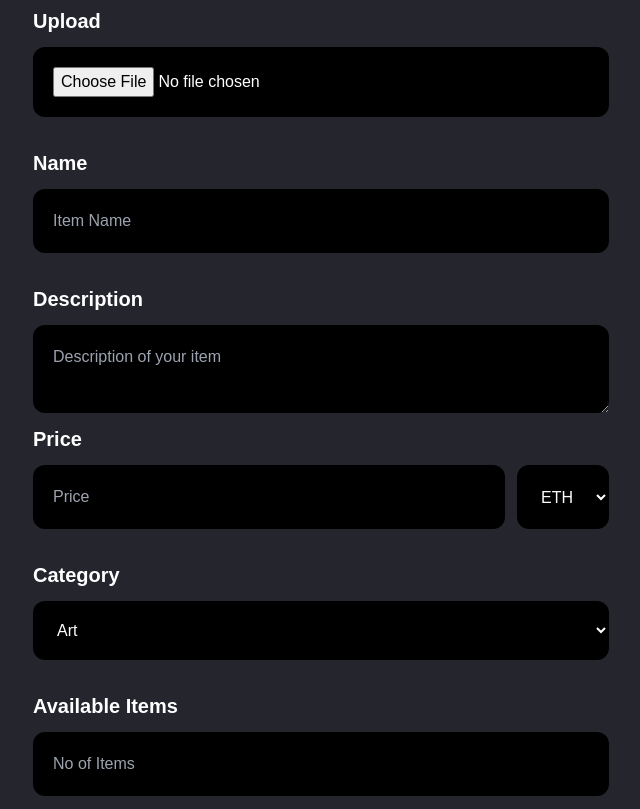
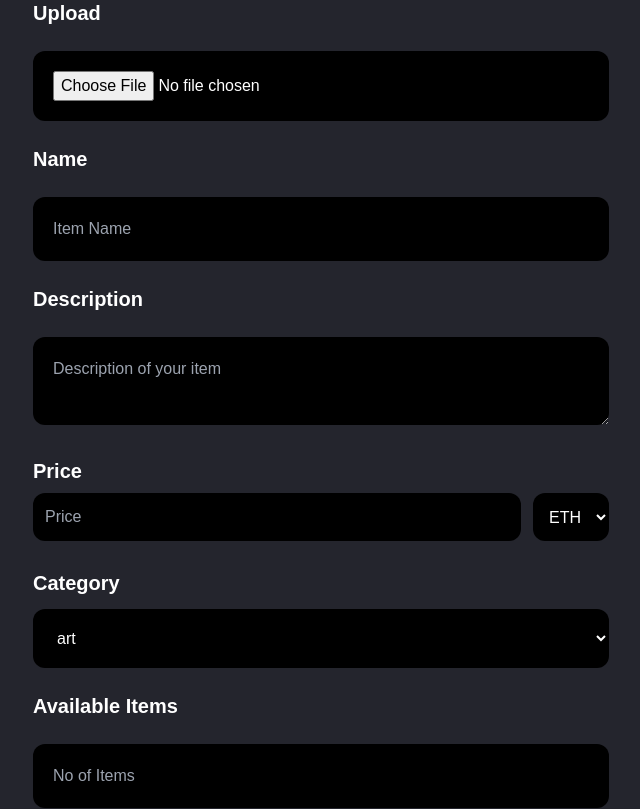
Before and after one commit to TanatornZ/NFT-Clone, a Next.js app: page /create in a window 1280 px wide. Shown: the part 580-1389 px from the top of the page, without its empty margins (319-959 px from the left). Built offline with nearby package versions, Linux system fonts and the light colour scheme.

Commit message:
create field componet

```diff
--- a/components/Login.tsx
+++ b/components/Login.tsx
@@ -1,6 +1,7 @@
 import React from "react";
 import PrimaryButton from "./buttons/PrimaryButton";
 import SecondaryButton from "./buttons/SecondaryButton";
+import Field from "./inputField/Field";
 
 type Props = {};
 
@@ -9,25 +10,12 @@ function Login({}: Props) {
     <div className="py-8 px-5 md:px-8  bg-card flex flex-col w-2/3 md:max-w-sm rounded-xl mx-auto text-white">
       <p className="text-4xl text-extrabold text-center">Login</p>
 
-      <div className="flex flex-col mt-8">
-        <label className="text-xl font-bold">Username</label>
-        <input
-          type="text"
-          name=""
-          id=""
-          className="bg-black p-5 my-3 rounded-xl"
-          placeholder="Username"
-        />
-        <label className="text-xl font-bold mt-5">Password</label>
-        <input
-          type="password"
-          name=""
-          id=""
-          className="bg-black p-5 my-3 rounded-xl"
-          placeholder="Password"
-        />
+      <div className="flex flex-col mt-3">
+        <Field label="Username" type="text" placeholder="Username" />
+        <Field label="Password" type="password" placeholder="Password" />
+
         <div className="flex justify-between mt-5">
-          <PrimaryButton text="Login" goto="login"/>
+          <PrimaryButton text="Login" goto="login" />
           <SecondaryButton text="Register" goto="register" />
         </div>
       </div>
--- a/components/create/Create.tsx
+++ b/components/create/Create.tsx
@@ -1,6 +1,9 @@
 import Image from "next/image";
 import React from "react";
 import PrimaryButton from "../buttons/PrimaryButton";
+import Field from "../inputField/Field";
+import SelectField from "../inputField/SelectField";
+import TextAndSelect from "../inputField/TextAndSelect";
 
 type Props = {};
 
@@ -22,69 +25,40 @@ function Create({}: Props) {
         </div>
       </div>
 
-      <form action="" className="flex flex-col mt-8">
-        <label className="text-xl font-bold">Upload</label>
-        <input
-          type="file"
-          name=""
-          id=""
-          className="bg-black p-5 my-3 rounded-xl "
-        />
-        <label className="text-xl font-bold mt-5">Name</label>
-        <input
-          type="text"
-          name=""
-          id=""
-          className="bg-black p-5 my-3 rounded-xl"
-          placeholder="Item Name"
-        />
-
-        <label className="text-xl font-bold mt-5">Description</label>
-        <textarea
-          className="bg-black p-5 my-3 rounded-xl"
+      <div className="flex flex-col mt-3">
+        <Field label="Upload" type="file" />
+        <Field label="Name" type="text" placeholder="Item Name" />
+        <Field
+          label="Description"
+          type="textarea"
           placeholder="Description of your item"
         />
 
-        <div className="">
-          <label className="text-xl font-bold mt-5">Price</label>
-          <div className="flex w-full">
-            <input
-              type="text"
-              name=""
-              id=""
-              className="bg-black p-5 my-3 rounded-xl w-full mr-3"
-              placeholder="Price"
-            />
-            <select className="bg-black p-5 my-3 rounded-xl">
-              <option value="ETH">ETH</option>
-              <option value="BTC">BTC</option>
-              <option value="LTC">LTC</option>
-            </select>
-          </div>
-        </div>
+        <TextAndSelect
+          label="Price"
+          inputType="text"
+          inputPlaceholder="Price"
+          options={["ETH", "BTC", "LCT"]}
+        />
 
-        <label className="text-xl font-bold mt-5">Category</label>
+        <SelectField
+          label="Category"
+          options={[
+            "art",
+            "Photography",
+            "Sports",
+            "Collectibles",
+            "Trading",
+            "Utility",
+          ]}
+        />
 
-        <select className="bg-black p-5 my-3 rounded-xl">
-          <option>Art</option>
-          <option>Photography</option>
-          <option>Sports</option>
-          <option>Collectibles</option>
-          <option>Trading Cards</option>
-          <option>Utility</option>
-        </select>
-        <label className="text-xl font-bold mt-5">Available Items</label>
-        <input
-          type="password"
-          name=""
-          id=""
-          className="bg-black p-5 my-3 rounded-xl"
-          placeholder="No of Items"
-        />
+        <Field label="Available Items" type="text" placeholder="No of Items" />
+
         <div className="flex justify-end mt-5">
           <PrimaryButton text="Create Item" />
         </div>
-      </form>
+      </div>
     </div>
   );
 }
--- a/components/hotBids/Bid.tsx
+++ b/components/hotBids/Bid.tsx
@@ -1,5 +1,5 @@
 import Image from "next/image";
-import Router from "next/router";
+import Router, { useRouter } from "next/router";
 
 import React from "react";
 import { BsHeartFill } from "react-icons/bs";
@@ -11,8 +11,11 @@ type Props = {
 };
 
 function Bid({ img, name, price, like }: Props) {
+
+  const router = useRouter()
+
   const goToBid = () => {
-    Router.push("/post/1");
+    router.push("/post/[post]");
   };
 
   return (
--- /dev/null
+++ b/components/inputField/Field.tsx
@@ -0,0 +1,32 @@
+import React from "react";
+
+type Props = {
+  label: string;
+  type: string;
+  placeholder?: string;
+
+};
+
+function Field({ label, type, placeholder }: Props) {
+  return (
+    <>
+      <label className="text-xl font-bold py-3">{label}</label>
+      {type === 'textarea' ? (
+        <textarea
+          className="bg-black p-5 my-3 rounded-xl"
+          placeholder="Description of your item"
+        />
+      ) : (
+        <input
+          type={type}
+          name=""
+          id=""
+          className="bg-black p-5 my-3 rounded-xl"
+          placeholder={placeholder}
+        />
+      )}
+    </>
+  );
+}
+
+export default Field;
--- /dev/null
+++ b/components/inputField/SelectField.tsx
@@ -0,0 +1,21 @@
+import React from "react";
+
+type Props = {
+  label: string;
+  options: string[];
+};
+
+function SelectField({ label, options }: Props) {
+  return (
+    <>
+      <label className="text-xl font-bold mt-5">{label}</label>
+      <select className="bg-black p-5 my-3 rounded-xl">
+        {options.map((option, i) => (
+          <option key={i} className="my-2">{option}</option>
+        ))}
+      </select>
+    </>
+  );
+}
+
+export default SelectField;
--- /dev/null
+++ b/components/inputField/TextAndSelect.tsx
@@ -0,0 +1,32 @@
+import React from "react";
+
+type Props = {
+  label?: string;
+  options: string[];
+  inputPlaceholder: string;
+  inputType: string;
+};
+
+function TextAndSelect({ label, options, inputPlaceholder, inputType }: Props) {
+  return (
+    <>
+      {label && <label className="text-xl font-bold mt-5">{label}</label>}
+      <div className="flex w-full">
+        <input
+          type={inputType}
+          name=""
+          id=""
+          className="bg-black p-3 my-2 rounded-xl w-full mr-3"
+          placeholder={inputPlaceholder}
+        />
+        <select className="bg-black p-3 my-2 rounded-xl">
+          {options.map((option, i) => (
+            <option key={i}> {option}</option>
+          ))}
+        </select>
+      </div>
+    </>
+  );
+}
+
+export default TextAndSelect;
--- a/components/register/Register.tsx
+++ b/components/register/Register.tsx
@@ -2,6 +2,7 @@ import Image from "next/image";
 import React from "react";
 import PrimaryButton from "../buttons/PrimaryButton";
 import SecondaryButton from "../buttons/SecondaryButton";
+import Field from "../inputField/Field";
 
 type Props = {};
 
@@ -20,47 +21,13 @@ function Register({}: Props) {
         </div>
       </div>
 
-      <div className="flex flex-col mt-8">
-        <label className="text-xl font-bold">Upload</label>
-        <input
-          type="file"
-          name=""
-          id=""
-          className="bg-black p-5 my-3 rounded-xl"
-          placeholder="Name"
-        />
-        <label className="text-xl font-bold">Full Name</label>
-        <input
-          type="text"
-          name=""
-          id=""
-          className="bg-black p-5 my-3 rounded-xl"
-          placeholder="Name"
-        />
-        <label className="text-xl font-bold">Username</label>
-        <input
-          type="text"
-          name=""
-          id=""
-          className="bg-black p-5 my-3 rounded-xl"
-          placeholder="Username"
-        />
-        <label className="text-xl font-bold">Email</label>
-        <input
-          type="email"
-          name=""
-          id=""
-          className="bg-black p-5 my-3 rounded-xl"
-          placeholder="Email"
-        />
-        <label className="text-xl font-bold mt-5">Password</label>
-        <input
-          type="password"
-          name=""
-          id=""
-          className="bg-black p-5 my-3 rounded-xl"
-          placeholder="Password"
-        />
+      <div className="flex flex-col mt-3">
+        <Field label="Upload" type="file"  />
+        <Field label="Fullname" type="text" placeholder="Fullname" />
+        <Field label="Username" type="text" placeholder="Username" />
+        <Field label="Email" type="email" placeholder="Email" />
+        <Field label="Password" type="password" placeholder="Password" />
+
         <div className="flex justify-between mt-5">
           <PrimaryButton text="register" />
           <SecondaryButton text="login" goto="login" />
--- a/components/seller/Seller.tsx
+++ b/components/seller/Seller.tsx
@@ -1,6 +1,6 @@
 import Image from "next/image";
 import Link from "next/link";
-import Router from "next/router";
+import Router, { useRouter } from "next/router";
 import React, { MouseEvent } from "react";
 
 type Props = {
@@ -11,8 +11,9 @@ type Props = {
 };
 
 function Seller({ name, total, img, id }: Props) {
+  const router = useRouter();
   const goToProfile = (e: MouseEvent<HTMLDivElement>) => {
-    Router.push("/profile/james");
+    router.push("/profile/james");
   };
 
   return (
--- a/pages/profile/[profile].tsx
+++ b/pages/profile/[profile].tsx
@@ -1,6 +1,7 @@
 import Image from "next/image";
 import React, { ReactElement } from "react";
 import HotBids from "../../components/hotBids/HotBids";
+import TextAndSelect from "../../components/inputField/TextAndSelect";
 import Layout from "../../components/Layout";
 
 type Props = {};
@@ -28,19 +29,8 @@ export default function profile({}: Props) {
       </div>
       <div className="hidden md:block text-white mt-12 max-w-md mx-auto">
         <div className="flex justify-center items-center w-full">
-          <input
-            type="text"
-            name=""
-            id=""
-            className="bg-[#1B1A21] p-3 my-3 rounded-xl w-2/3 mr-3"
-            placeholder="Search Item here"
-          />
-          <select className="bg-[#1B1A21] p-3 my-3 w-1/3 rounded-xl">
-            <option>Recently Listed</option>
-            <option>Popular</option>
-            <option>Low to High</option>
-            <option>High to Low</option>
-          </select>
+          <TextAndSelect inputType="text" inputPlaceholder="Search Item here" options={['Recently Listed' , 'Popular','Low to High','High to Low']}/>
+
         </div>
       </div>
       <div className="mx-5 md:mx-24 lg:mx-36">
```
